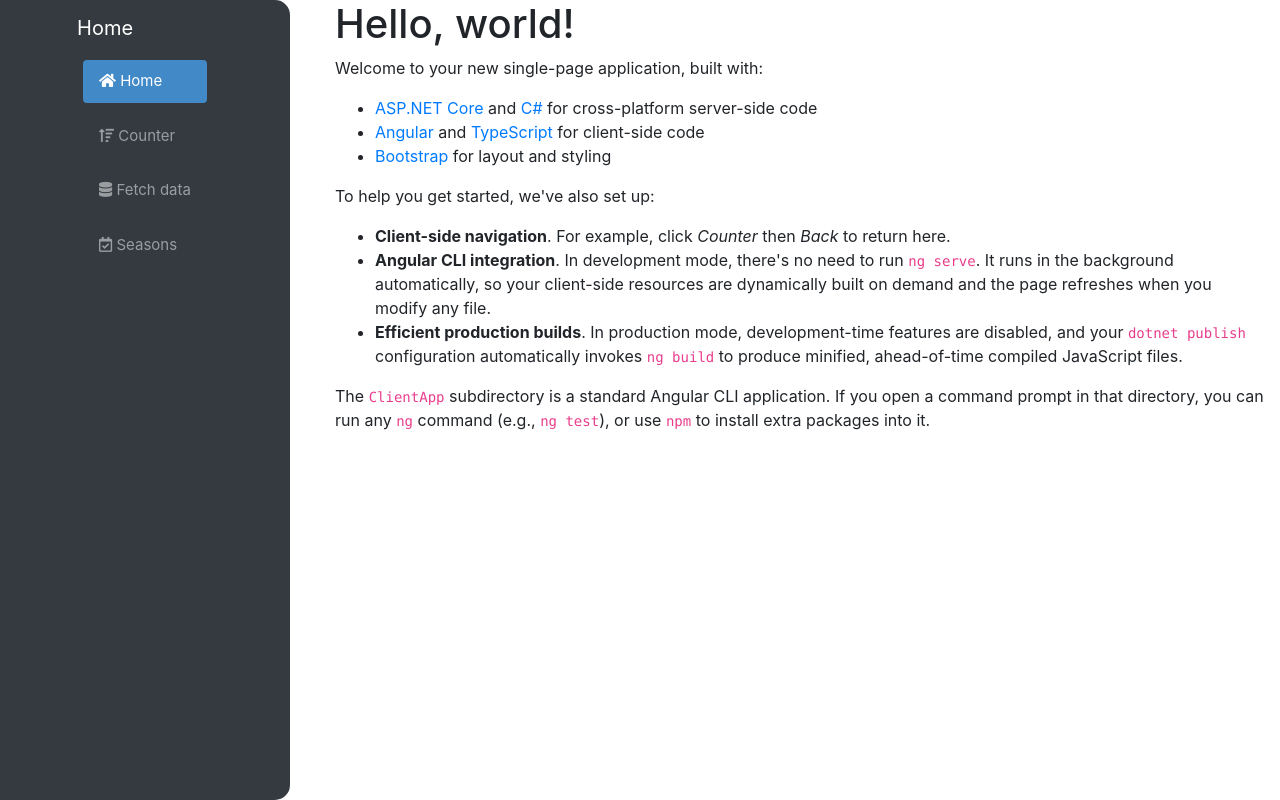
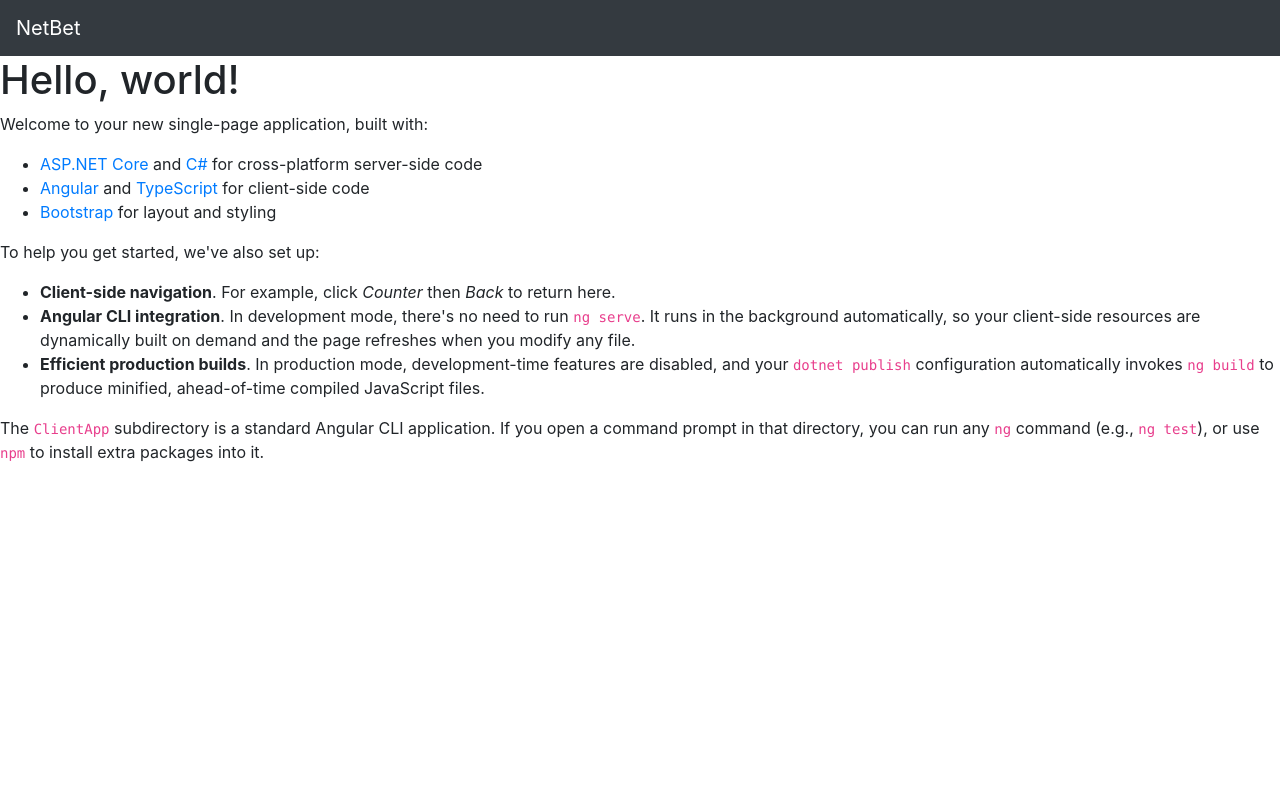
Before and after one commit to gammatron9000/NetBet, an Angular app in the folder NetBet.WebApp/ClientApp/: page / in a window 1280 px wide. Built offline with nearby package versions, Linux system fonts and the light colour scheme.

Commit message:
messed around with the stupid navbar css, changed TS interfaces to classes

```diff
--- a/NetBet.WebApp/ClientApp/src/app/app.component.html
+++ b/NetBet.WebApp/ClientApp/src/app/app.component.html
@@ -1,10 +1,3 @@
-<div class='container-fluid'>
-  <div class='row'>
-    <div class='col-sm-3'>
-      <app-nav-menu></app-nav-menu>
-    </div>
-    <div class='col-sm-9 body-content'>
-      <router-outlet></router-outlet>
-    </div>
-  </div>
-</div>
+<app-nav-menu></app-nav-menu>
+<div class="space"></div>
+<router-outlet></router-outlet>
--- a/NetBet.WebApp/ClientApp/src/app/app.component.less
+++ b/NetBet.WebApp/ClientApp/src/app/app.component.less
@@ -1,3 +1,8 @@
+.space {
+    padding-top: 56px;
+    background-color: red;
+}
+
 @media (max-width: 767px) {
   /* On small screens, the nav menu spans the full width of the screen. Leave a space for it. */
   .body-content {
--- a/NetBet.WebApp/ClientApp/src/app/app.component.ts
+++ b/NetBet.WebApp/ClientApp/src/app/app.component.ts
@@ -3,7 +3,7 @@
 @Component({
   selector: 'app-root',
   templateUrl: './app.component.html',
-  styleUrls: ['./app.component.css']
+  styleUrls: ['./app.component.less']
 })
 export class AppComponent {
   title = 'app';
--- a/NetBet.WebApp/ClientApp/src/app/nav-menu/nav-menu.component.html
+++ b/NetBet.WebApp/ClientApp/src/app/nav-menu/nav-menu.component.html
@@ -1,35 +1,7 @@
 <div class='main-nav'>
-  <nav class='navbar navbar-expand-lg navbar-dark bg-dark d-flex flex-column'>
-      <div class="navbar-header p-0">
-          <a class='navbar-brand' [routerLink]='["/"]'>Home</a>
-          <button type='button' class='navbar-toggler' data-toggle='collapse' data-target='#navbarNav' [attr.aria-expanded]='isExpanded' (click)='toggle()'>
-              <span class='sr-only'>Toggle navigation</span>
-              <span class='navbar-toggler-icon'></span>
-          </button>
-          <div id="navbarNav" class='navbar-collapse collapse p-0' [ngClass]='{ "in": isExpanded }'>
-              <ul class='nav navbar-nav flex-column'>
-                  <li class="nav-item" [routerLinkActive]='["link-active"]' [routerLinkActiveOptions]='{ exact: true }'>
-                      <a [routerLink]='["/"]' class="nav-link" (click)='collapse()'>
-                          <span class='fas fa-home'></span> Home
-                      </a>
-                  </li>
-                  <li class="nav-item" [routerLinkActive]='["link-active"]'>
-                      <a [routerLink]='["/counter"]' class="nav-link" (click)='collapse()'>
-                          <span class='fas fa-sort-amount-up'></span> Counter
-                      </a>
-                  </li>
-                  <li class="nav-item" [routerLinkActive]='["link-active"]'>
-                      <a [routerLink]='["/fetch-data"]' class="nav-link" (click)='collapse()'>
-                          <span class='fas fa-database'></span> Fetch data
-                      </a>
-                  </li>
-                  <li class="nav-item" [routerLinkActive]='["link-active"]'>
-                      <a [routerLink]='["/seasons"]' class="nav-link" (click)='collapse()'>
-                          <span class="far fa-calendar-check"></span> Seasons
-                      </a>
-                  </li>
-              </ul>
-          </div>
-      </div>
-  </nav>
+    <nav class='navbar navbar-dark bg-dark'>
+        <div class="navbar-header p-0">
+            <a class='navbar-brand' [routerLink]='["/"]'>NetBet</a>
+        </div>
+    </nav>
 </div>
--- a/NetBet.WebApp/ClientApp/src/app/nav-menu/nav-menu.component.less
+++ b/NetBet.WebApp/ClientApp/src/app/nav-menu/nav-menu.component.less
@@ -3,7 +3,7 @@
     left: 0;
     right: 0;
     z-index: 1;
-    height: 100%;
+    height: 85px;
 
     li {
         a {
@@ -24,43 +24,3 @@
         }
     }
 }
-
-@media (min-width: 768px) {
-  .main-nav {
-    width: calc(~"25% - 30px");
-    min-width: 180px;
-
-    .navbar {
-      border-radius: 0 15px 15px 0;
-      border-width: 0px;
-      height: 100%;
-      vertical-align:top;
-
-      a {
-        width: 100%;
-        white-space: nowrap;
-        overflow: hidden;
-        text-overflow: ellipsis;
-      }
-
-      ul {
-        float: none;
-      }
-
-      li {
-        float: none;
-        font-size: 15px;
-        margin: 6px;
-
-        a {
-          padding: 10px 16px;
-          border-radius: 4px;
-        }
-      }
-    }
-
-    .navbar-header {
-      float: none;
-    }
-  }
-}
--- a/NetBet.WebApp/ClientApp/src/app/nav-menu/nav-menu.component.ts
+++ b/NetBet.WebApp/ClientApp/src/app/nav-menu/nav-menu.component.ts
@@ -3,7 +3,7 @@
 @Component({
   selector: 'app-nav-menu',
   templateUrl: './nav-menu.component.html',
-  styleUrls: ['./nav-menu.component.css']
+  styleUrls: ['./nav-menu.component.less']
 })
 export class NavMenuComponent {
   isExpanded = false;
--- a/NetBet.WebApp/ClientApp/src/app/season-detail/season-detail.component.ts
+++ b/NetBet.WebApp/ClientApp/src/app/season-detail/season-detail.component.ts
@@ -9,14 +9,11 @@
   styleUrls: ['./season-detail.component.css']
 })
 export class SeasonDetailComponent implements OnInit {
-    public seasonDetail: FullSeason;
+    public seasonDetail = new FullSeason();
 
     constructor(private route: ActivatedRoute, public http: HttpClient) {
-    }
-
-    ngOnInit() {
         let id = this.route.snapshot.paramMap.get('id');
-        this.http.get<FullSeason>('/api/Season/GetFullSeason/' + id ).subscribe(result => {
+        this.http.get<FullSeason>('/api/Season/GetFullSeason/' + id).subscribe(result => {
             let sortedPlayers = result.players.sort((n1, n2) => n1.currentCash - n2.currentCash).reverse();
             result.players = sortedPlayers;
             this.seasonDetail = result;
@@ -24,4 +21,8 @@
         }, error => console.error(error));
     }
 
+    ngOnInit() {
+
+    }
+
 }
```
Also changed, not shown: NetBet.WebApp/ClientApp/src/app/models.ts (+42 -14 lines), NetBet.WebApp/ClientApp/src/app/home/home.component.html (indentation only).
